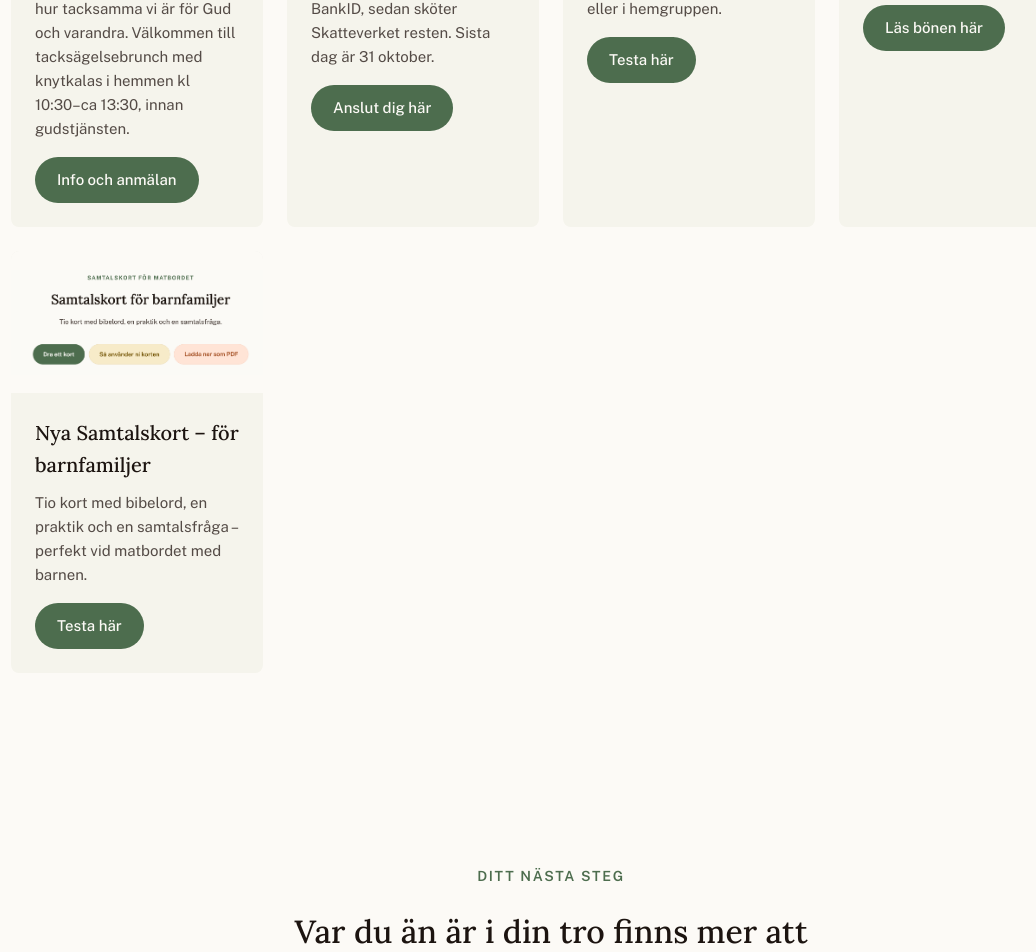
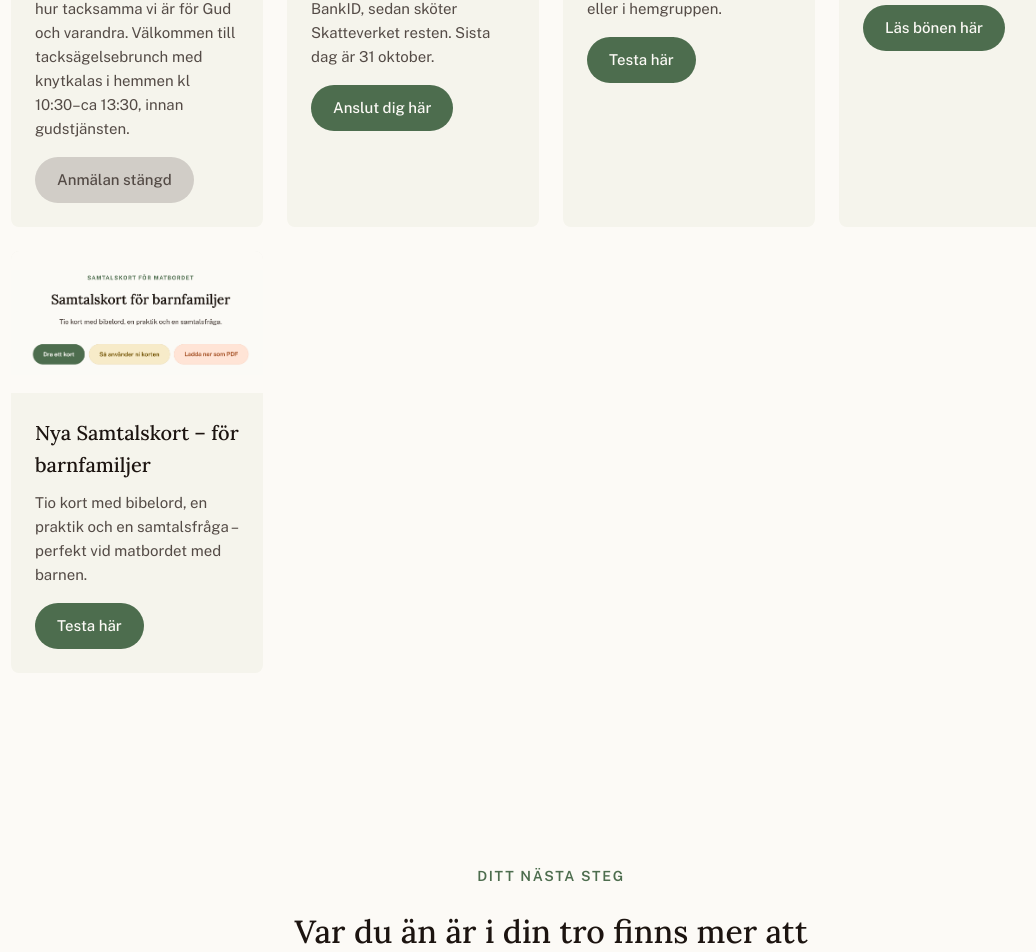
Before and after one commit to kaiandersjohansen-cloud/centrumkyrkan-malmo, a Next.js app: page / in a window 1280 px wide. Shown: the part 2426-3378 px from the top of the page, without its empty margins (89-1125 px from the left). Built offline with nearby package versions, Linux system fonts and the light colour scheme; no server answers.

Commit message:
Stäng anmälan till tacksägelsebruncherna
Co-Authored-By: Claude Opus 5.5 <noreply@anthropic.com>
Claude-Session: https://claude.ai/code/session_0137K5f5Pwpt9WiC1f3X1EFN

```diff
--- a/components/AktuelltSection.tsx
+++ b/components/AktuelltSection.tsx
@@ -29,7 +29,7 @@ const CARDS: Card[] = [
     alt: "Thankful – Tacksägelsebruncher i hemmen 11 oktober",
     title: "Tacksägelsebruncher – söndag 11 oktober",
     description: "Söndag 11 oktober är det tacksägelsedagen! Ett perfekt tillfälle att ge extra tid åt gemenskapen och visa hur tacksamma vi är för Gud och varandra. Välkommen till tacksägelsebrunch med knytkalas i hemmen kl 10:30–ca 13:30, innan gudstjänsten.",
-    cta: { label: "Info och anmälan", href: "https://forms.gle/TRmLiygLgiyhtMKM6" },
+    cta: { badge: "Anmälan stängd", muted: true },
     expires: new Date(2026, 9, 12),
   },
   {
```
